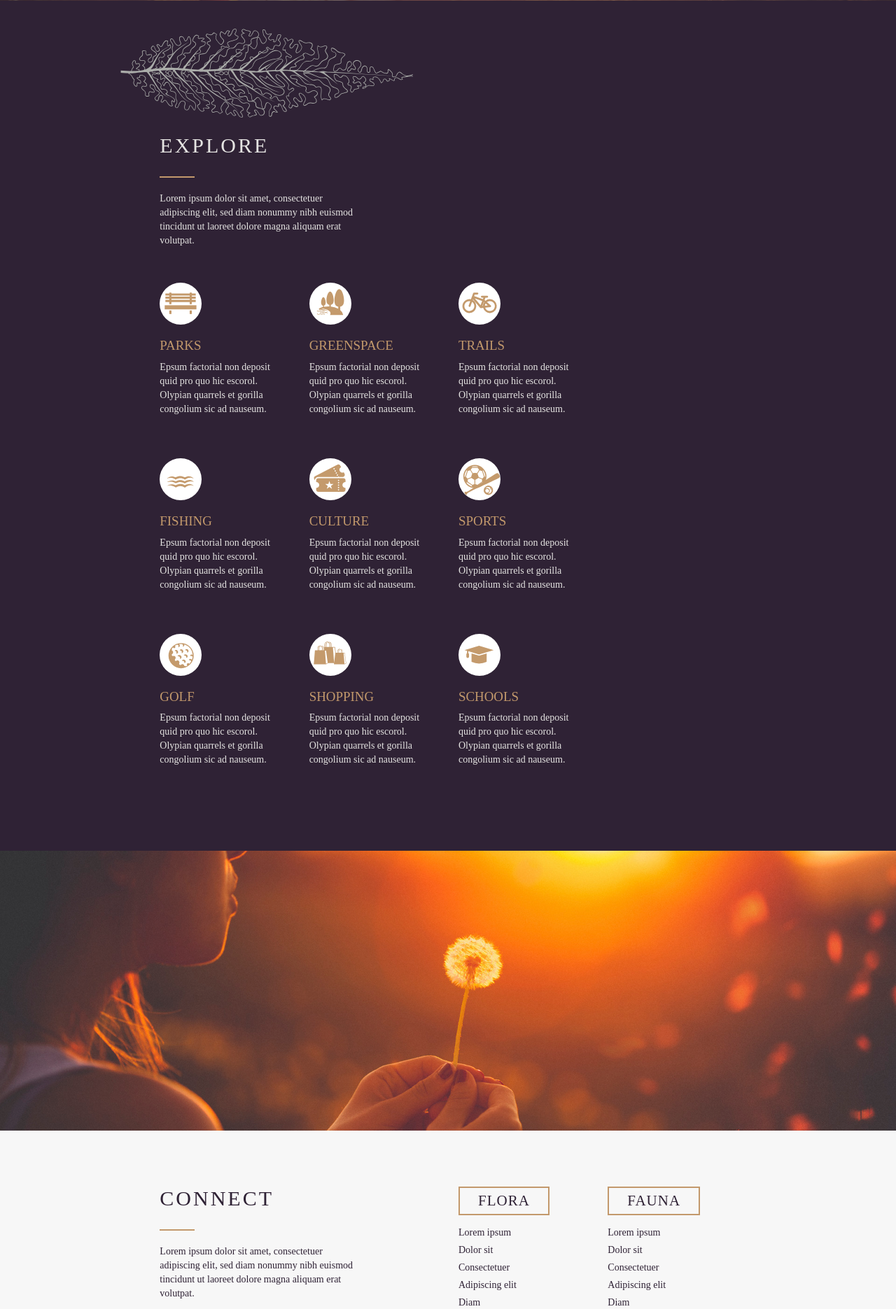
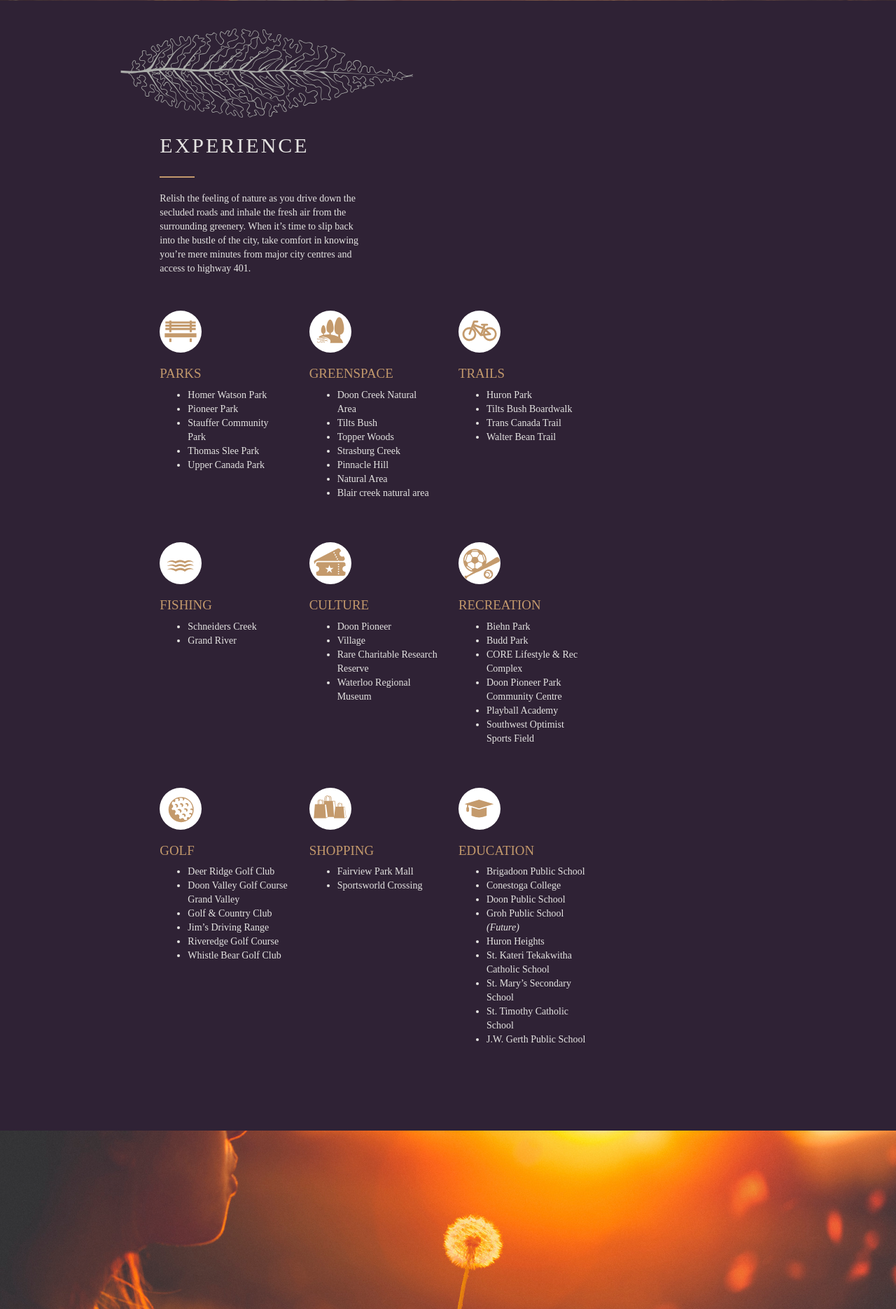
Before and after one commit to FrankyFrankFrank/doon-south-preview, a PHP site: page / in a window 1280 px wide. Shown: the part 799-2670 px from the top of the page at 70% size. Run offline with PHP 8.4, Linux system fonts and the light colour scheme; some libraries are stand-ins or nearby versions.

Commit message:
Content Addition

```diff
--- a/index.php
+++ b/index.php
@@ -43,9 +43,9 @@
     <div class="row">
 
       <div class="intro col-xs-12 col-sm-6 col-sm-offset-1 col-lg-3 col-lg-offset-2">
-        <h2>Explore</h2>
+        <h2>Experience</h2>
         <p>
-          Lorem ipsum dolor sit amet, consectetuer adipiscing elit, sed diam nonummy nibh euismod tincidunt ut laoreet dolore magna aliquam erat volutpat.
+          Relish the feeling of nature as you drive down the secluded roads and inhale the fresh air from the surrounding greenery. When it’s time to slip back into the bustle of the city, take comfort in knowing you’re mere minutes from major city centres and access to highway 401.
         </p>
       </div>
 
@@ -56,80 +56,122 @@
       <div class="amenity col-xs-6 col-sm-3 col-sm-offset-1 col-lg-2 col-lg-offset-2">
         <img class="amenity-icon" src="img/amenity-parks.svg" alt="Parks Icon" />
         <h3>Parks</h3>
-        <p>
-          Epsum factorial non deposit quid pro quo hic escorol. Olypian quarrels et gorilla congolium sic ad nauseum.
-        </p>
+        <ul>
+          <li>Homer Watson Park</li>
+          <li>Pioneer Park</li>
+          <li>Stauffer Community Park</li>
+          <li>Thomas Slee Park</li>
+          <li>Upper Canada Park</li>
+        </ul>
       </div>
 
       <div class="amenity col-xs-6 col-sm-3 col-lg-2">
         <img class="amenity-icon" src="img/amenity-greenspace-and-marshland.svg" alt="Parks Icon" />
         <h3>Greenspace</h3>
-        <p>
-          Epsum factorial non deposit quid pro quo hic escorol. Olypian quarrels et gorilla congolium sic ad nauseum.
-        </p>
+        <ul>
+          <li>Doon Creek Natural Area</li>
+          <li>Tilts Bush</li>
+          <li>Topper Woods</li>
+          <li>Strasburg Creek</li>
+          <li>Pinnacle Hill</li>
+          <li>Natural Area</li>
+          <li>Blair creek natural area</li>
+        </ul>
       </div>
+
+      <div class="clearfix visible-xs"></div>
 
       <div class="amenity col-xs-6 col-sm-3 col-lg-2">
         <img class="amenity-icon" src="img/amenity-trails.svg" alt="Parks Icon" />
         <h3>Trails</h3>
-        <p>
-          Epsum factorial non deposit quid pro quo hic escorol. Olypian quarrels et gorilla congolium sic ad nauseum.
-        </p>
+        <ul>
+          <li>Huron Park</li>
+          <li>Tilts Bush Boardwalk</li>
+          <li>Trans Canada Trail</li>
+          <li>Walter Bean Trail</li>
+        </ul>
       </div>
 
-      <div class="clearfix visible-lg"></div>
+      <div class="clearfix hidden-xs"></div>
 
       <div class="amenity col-xs-6 col-sm-3 col-sm-offset-1  col-lg-2 col-lg-offset-2">
         <img class="amenity-icon" src="img/amenity-fishing.svg" alt="Parks Icon" />
         <h3>Fishing</h3>
-        <p>
-          Epsum factorial non deposit quid pro quo hic escorol. Olypian quarrels et gorilla congolium sic ad nauseum.
-        </p>
+        <ul>
+          <li>Schneiders Creek</li>
+          <li>Grand River</li>
+        </ul>
       </div>
+
+      <div class="clearfix visible-xs"></div>
 
       <div class="amenity col-xs-6 col-sm-3 col-lg-2">
         <img class="amenity-icon" src="img/amenity-culture.svg" alt="Parks Icon" />
         <h3>Culture</h3>
-        <p>
-          Epsum factorial non deposit quid pro quo hic escorol. Olypian quarrels et gorilla congolium sic ad nauseum.
-        </p>
+        <ul>
+          <li>Doon Pioneer</li>
+          <li>Village</li>
+          <li>Rare Charitable Research Reserve</li>
+          <li>Waterloo Regional Museum</li>
+        </ul>
       </div>
 
       <div class="amenity col-xs-6 col-sm-3 col-lg-2">
         <img class="amenity-icon" src="img/amenity-sports.svg" alt="Parks Icon" />
-        <h3>Sports</h3>
-        <p>
-          Epsum factorial non deposit quid pro quo hic escorol. Olypian quarrels et gorilla congolium sic ad nauseum.
-        </p>
+        <h3>Recreation</h3>
+        <ul>
+          <li>Biehn Park</li>
+          <li>Budd Park</li>
+          <li>CORE Lifestyle &amp; Rec Complex</li>
+          <li>Doon Pioneer Park Community Centre</li>
+          <li>Playball Academy</li>
+          <li>Southwest Optimist Sports Field</li>
+        </ul>
       </div>
 
-      <div class="clearfix visible-lg"></div>
+      <div class="clearfix"></div>
 
       <div class="amenity col-xs-6 col-sm-3 col-sm-offset-1 col-lg-2 col-lg-offset-2">
         <img class="amenity-icon" src="img/amenity-golf.svg" alt="Parks Icon" />
         <h3>Golf</h3></h3>
-        <p>
-          Epsum factorial non deposit quid pro quo hic escorol. Olypian quarrels et gorilla congolium sic ad nauseum.
-        </p>
+        <ul>
+          <li>Deer Ridge Golf Club</li>
+          <li>Doon Valley Golf Course Grand Valley</li>
+          <li>Golf &amp; Country Club</li>
+          <li>Jim’s Driving Range</li>
+          <li>Riveredge Golf Course</li>
+          <li>Whistle Bear Golf Club</li>
+        </ul>
       </div>
 
       <div class="amenity col-xs-6 col-sm-3 col-lg-2">
         <img class="amenity-icon" src="img/amenity-shopping.svg" alt="Parks Icon" />
         <h3>Shopping</h3>
-        <p>
-          Epsum factorial non deposit quid pro quo hic escorol. Olypian quarrels et gorilla congolium sic ad nauseum.
-        </p>
+        <ul>
+          <li>Fairview Park Mall</li>
+          <li>Sportsworld Crossing</li>
+        </ul>
       </div>
+
+      <div class="clearfix visible-xs"></div>
 
       <div class="amenity col-xs-6 col-sm-3 col-lg-2">
         <img class="amenity-icon" src="img/amenity-school.svg" alt="Parks Icon" />
-        <h3>Schools</h3>
-        <p>
-          Epsum factorial non deposit quid pro quo hic escorol. Olypian quarrels et gorilla congolium sic ad nauseum.
-        </p>
+        <h3>Education</h3>
+        <ul>
+          <li>Brigadoon Public School</li>
+          <li>Conestoga College</li>
+          <li>Doon Public School</li>
+          <li>Groh Public School <i>(Future)</i></li>
+          <li>Huron Heights</li>
+          <li>St. Kateri Tekakwitha Catholic School</li>
+          <li>St. Mary’s Secondary School</li>
+          <li>St. Timothy Catholic School</li>
+          <li>J.W. Gerth Public School</li>
+        </ul>
       </div>
 
-      <div class="clearfix visible-lg"></div>
+      <div class="clearfix hidden-xs"></div>
 
       <!-- <div class="col-xs-12 text-center">
         <img class="ds-caret" src="img/graphic-gold-caret.svg" />
@@ -150,7 +192,7 @@
         <div class="intro">
           <h2>Connect</h2>
           <p>
-            Lorem ipsum dolor sit amet, consectetuer adipiscing elit, sed diam nonummy nibh euismod tincidunt ut laoreet dolore magna aliquam erat volutpat.
+            Defined by environmentally-protected woodlands and greenspace, Doon South boasts a natural serenity year-round. Walk the array of trails and scenic corridors; watch as the leaves from the surrounding woodlands turn colour in the fall; find comfort in the welcoming streetscapes lined with inviting front porches, verandas and balconies.
           </p>
         </div>
       </div>
@@ -160,26 +202,42 @@
       <div class="col-xs-6 col-sm-3 col-sm-offset-1 col-md-2 col-md-offset-1">
         <h3>Flora</h3>
         <ul>
-          <li>Lorem ipsum</li>
-          <li>Dolor sit</li>
-          <li>Consectetuer</li>
-          <li>Adipiscing elit</li>
-          <li>Diam</li>
-          <li>Nonummy nibh</li>
-          <li>Tincidunt</li>
+          <li>Maple Beech</li>
+          <li>Sugar Maple</li>
+          <li>American Beech</li>
+          <li>White Ash</li>
+          <li>Chokecherry</li>
+          <li>Blue Beech</li>
+          <li>Witch-hazel</li>
+          <li>Spicebush</li>
+          <li>Red Oak</li>
+          <li>Black Cherry</li>
+          <li>Ironwood</li>
+          <li>Trembling Aspen</li>
+          <li>Bitternut Hickory</li>
+          <li>Evergreen Woodfern</li>
+          <li>Trilliums</li>
+          <li>Black Walnut</li>
+          <li>Yellow Birch</li>
+          <li>Blue Vervain</li>
         </ul>
       </div>
 
       <div class="col-xs-6 col-sm-3 col-md-2">
         <h3>Fauna</h3>
         <ul>
-          <li>Lorem ipsum</li>
-          <li>Dolor sit</li>
-          <li>Consectetuer</li>
-          <li>Adipiscing elit</li>
-          <li>Diam</li>
-          <li>Nonummy nibh</li>
-          <li>Tincidunt</li>
+          <li>Baltimore Oriole</li>
+          <li>Black-Capped Chickadee</li>
+          <li>Cedar Waxing</li>
+          <li>Downy Woodpecker</li>
+          <li>Northern Flicker</li>
+          <li>Red-winged Blackbird</li>
+          <li>American Goldfinch</li>
+          <li>Yellow Warbler</li>
+          <li>Blue Jay</li>
+          <li>Northern Cardinal</li>
+          <li>Brown Thrasher</li>
+          <li>House Wren</li>
         </ul>
       </div>
 
```
